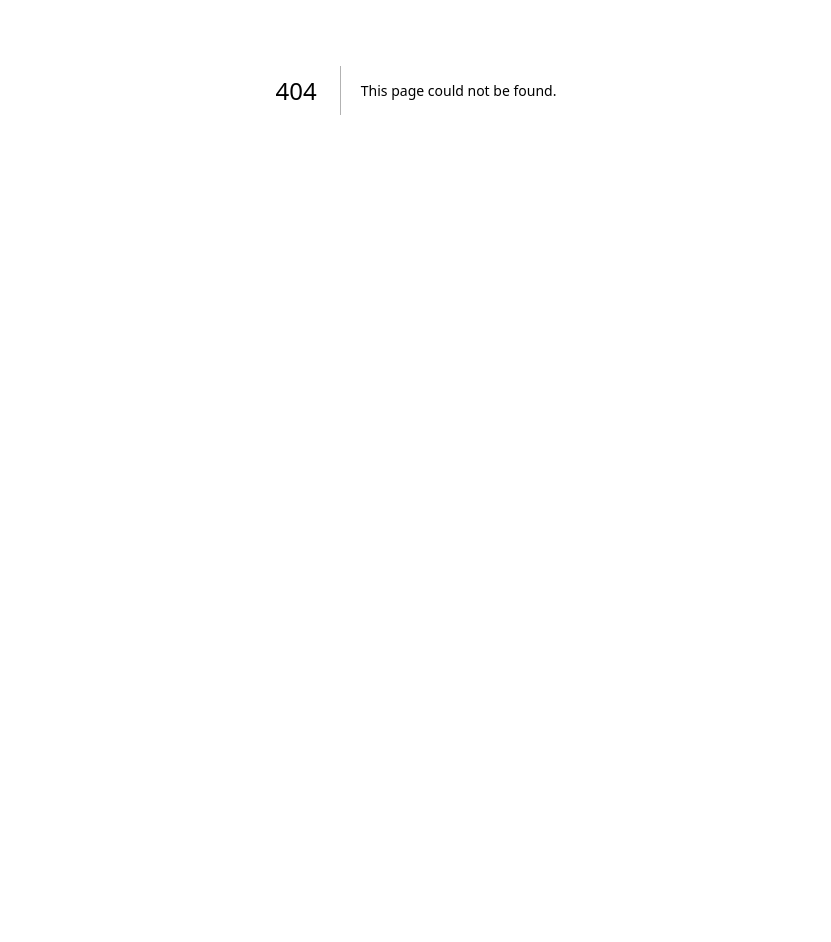
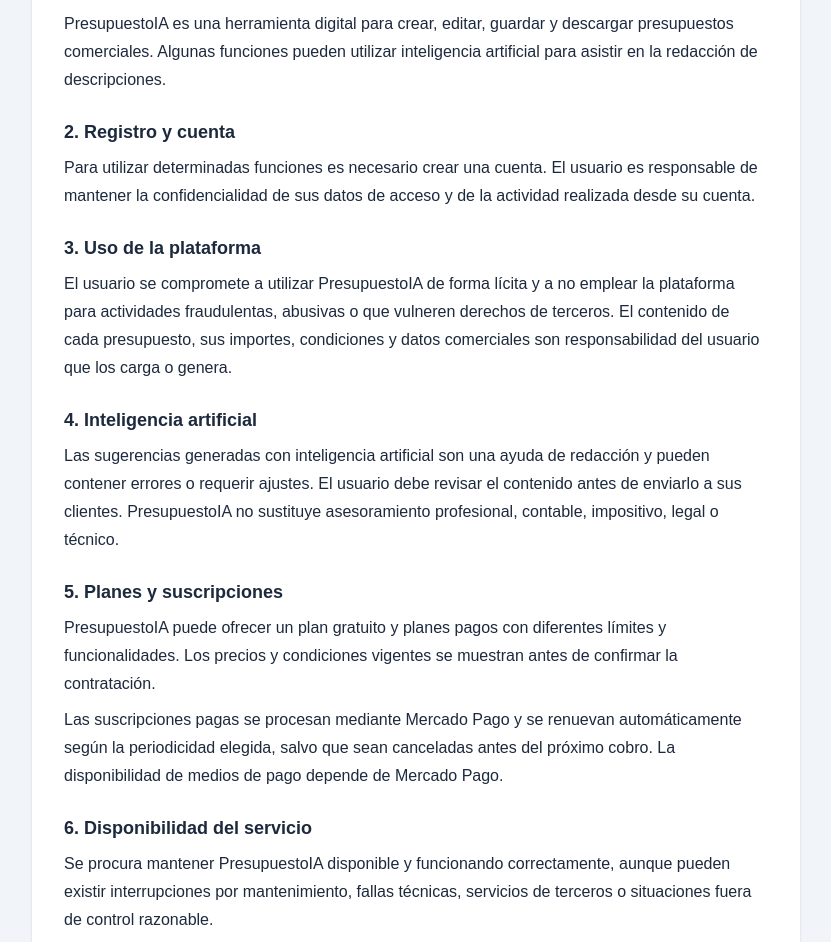
Before and after one commit to mbappsdev/presupuesto-ia, a Next.js app: page /terminos in a window 1280 px wide. Before the commit this address had no page. Shown: the part 310-1252 px from the top of the page, without its empty margins (224-1055 px from the left). Before the commit the page ends 800 px from the top, so only its background shows below. Built offline with nearby package versions, Linux system fonts and the light colour scheme.

Commit message:
Agregar términos y condiciones

```diff
--- /dev/null
+++ b/src/app/terminos/page.tsx
@@ -0,0 +1,105 @@
+import Link from "next/link";
+import BrandLogo from "@/components/BrandLogo";
+
+export default function TerminosPage() {
+  return (
+    <main className="min-h-screen bg-slate-100 px-4 py-8 text-slate-800">
+      <div className="mx-auto max-w-3xl rounded-2xl bg-white p-6 shadow-sm sm:p-8">
+        <div className="mb-6 flex justify-center">
+          <BrandLogo className="h-auto w-full max-w-[300px]" priority />
+        </div>
+
+        <h1 className="text-3xl font-bold">Términos y condiciones</h1>
+        <p className="mt-2 text-sm text-slate-500">Última actualización: 14 de septiembre de 2026</p>
+
+        <div className="mt-8 space-y-6 text-sm leading-7 sm:text-base">
+          <section>
+            <h2 className="text-lg font-bold">1. Sobre PresupuestoIA</h2>
+            <p className="mt-2">
+              PresupuestoIA es una herramienta digital para crear, editar, guardar y descargar
+              presupuestos comerciales. Algunas funciones pueden utilizar inteligencia artificial
+              para asistir en la redacción de descripciones.
+            </p>
+          </section>
+
+          <section>
+            <h2 className="text-lg font-bold">2. Registro y cuenta</h2>
+            <p className="mt-2">
+              Para utilizar determinadas funciones es necesario crear una cuenta. El usuario es
+              responsable de mantener la confidencialidad de sus datos de acceso y de la actividad
+              realizada desde su cuenta.
+            </p>
+          </section>
+
+          <section>
+            <h2 className="text-lg font-bold">3. Uso de la plataforma</h2>
+            <p className="mt-2">
+              El usuario se compromete a utilizar PresupuestoIA de forma lícita y a no emplear la
+              plataforma para actividades fraudulentas, abusivas o que vulneren derechos de terceros.
+              El contenido de cada presupuesto, sus importes, condiciones y datos comerciales son
+              responsabilidad del usuario que los carga o genera.
+            </p>
+          </section>
+
+          <section>
+            <h2 className="text-lg font-bold">4. Inteligencia artificial</h2>
+            <p className="mt-2">
+              Las sugerencias generadas con inteligencia artificial son una ayuda de redacción y
+              pueden contener errores o requerir ajustes. El usuario debe revisar el contenido antes
+              de enviarlo a sus clientes. PresupuestoIA no sustituye asesoramiento profesional,
+              contable, impositivo, legal o técnico.
+            </p>
+          </section>
+
+          <section>
+            <h2 className="text-lg font-bold">5. Planes y suscripciones</h2>
+            <p className="mt-2">
+              PresupuestoIA puede ofrecer un plan gratuito y planes pagos con diferentes límites y
+              funcionalidades. Los precios y condiciones vigentes se muestran antes de confirmar la
+              contratación.
+            </p>
+            <p className="mt-2">
+              Las suscripciones pagas se procesan mediante Mercado Pago y se renuevan automáticamente
+              según la periodicidad elegida, salvo que sean canceladas antes del próximo cobro. La
+              disponibilidad de medios de pago depende de Mercado Pago.
+            </p>
+          </section>
+
+          <section>
+            <h2 className="text-lg font-bold">6. Disponibilidad del servicio</h2>
+            <p className="mt-2">
+              Se procura mantener PresupuestoIA disponible y funcionando correctamente, aunque pueden
+              existir interrupciones por mantenimiento, fallas técnicas, servicios de terceros o
+              situaciones fuera de control razonable.
+            </p>
+          </section>
+
+          <section>
+            <h2 className="text-lg font-bold">7. Cambios</h2>
+            <p className="mt-2">
+              Estos términos pueden actualizarse cuando sea necesario para reflejar cambios en el
+              servicio, funcionalidades o condiciones comerciales. La versión vigente será la publicada
+              en esta página.
+            </p>
+          </section>
+
+          <section>
+            <h2 className="text-lg font-bold">8. Privacidad</h2>
+            <p className="mt-2">
+              El tratamiento de datos personales se describe en la {" "}
+              <Link href="/privacidad" className="font-semibold text-blue-700 hover:underline">
+                Política de privacidad
+              </Link>.
+            </p>
+          </section>
+        </div>
+
+        <div className="mt-8 border-t pt-6 text-center">
+          <Link href="/" className="font-semibold text-blue-700 hover:underline">
+            ← Volver al inicio
+          </Link>
+        </div>
+      </div>
+    </main>
+  );
+}
```
